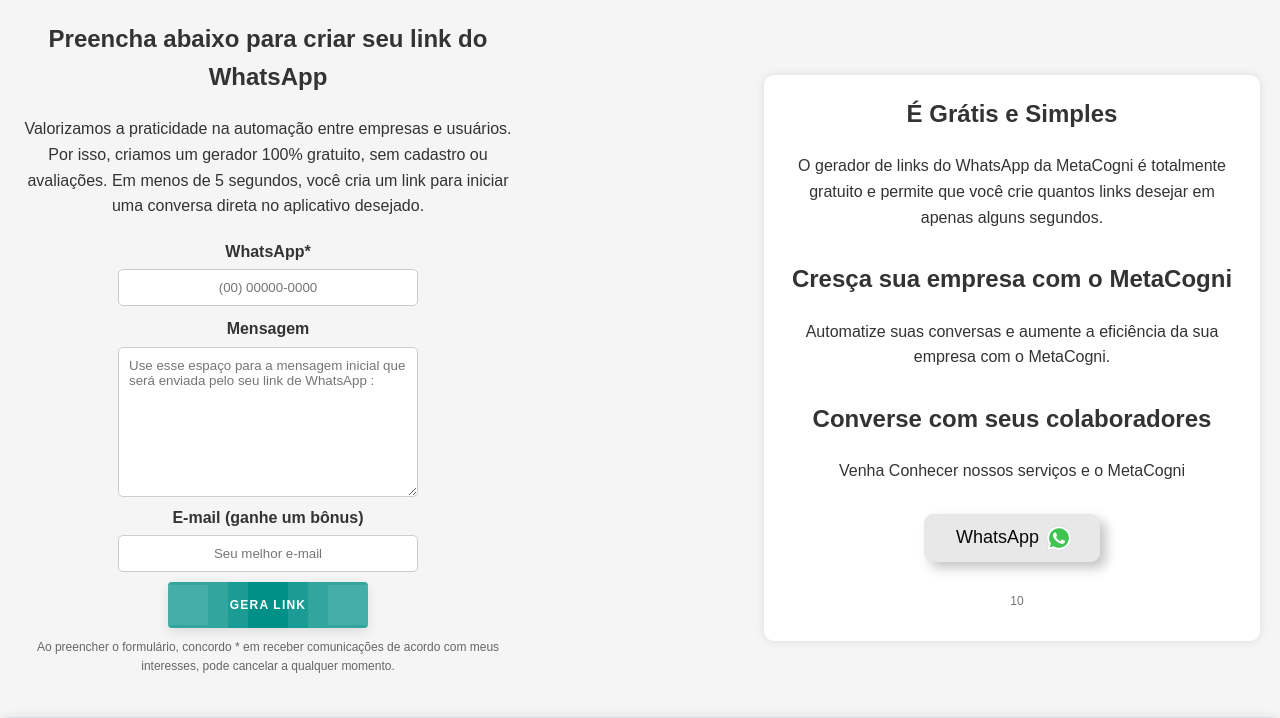
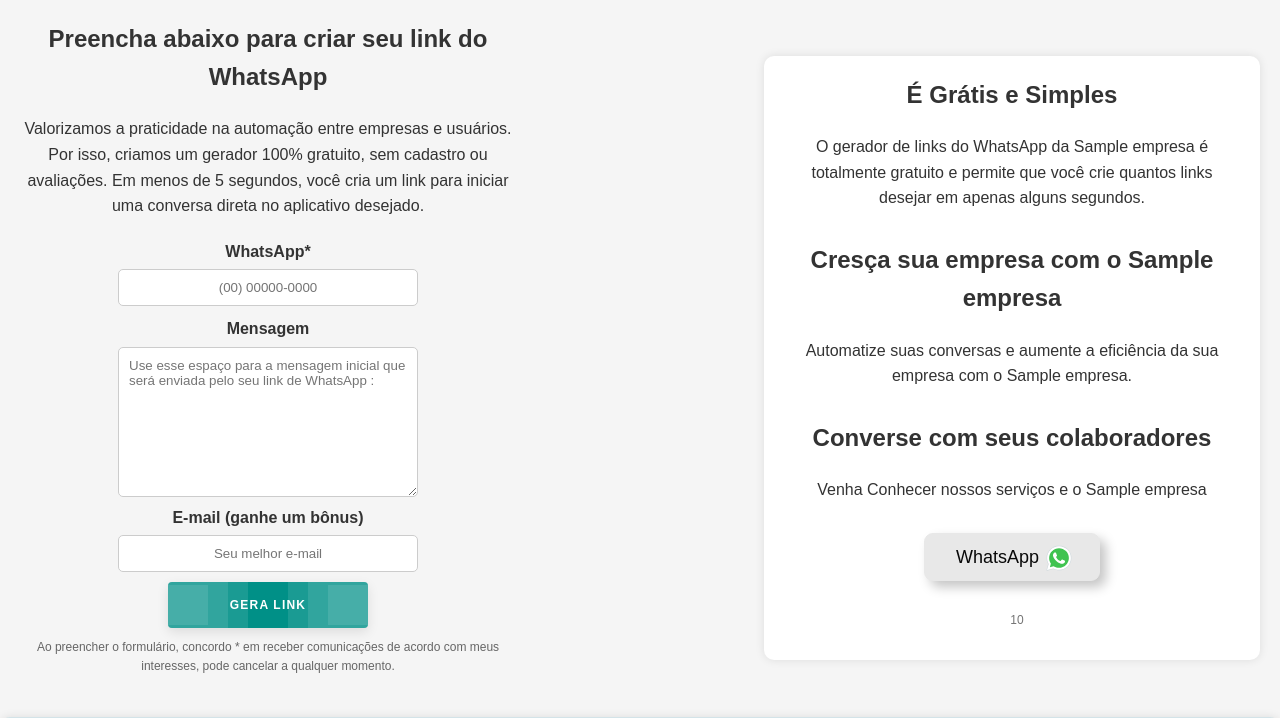
Before and after one commit to lgluiz1/MetaCogni, a Flask app: template templates/gerado_whats.html in a window 1280 px wide. Shown: the part 88-806 px from the top of the page. Run offline with Flask 3, Linux system fonts and the light colour scheme; the template is opened without the code that fills it: most values are stand-ins (such as "Sample title", 1, 10 or a date in 2020).

Commit message:
Implementaçoes de paginas e diveras funcionalidades do sistema

```diff
--- a/app.py
+++ b/app.py
@@ -2,7 +2,7 @@
 import json
 
 app = Flask(__name__)
-
+empresa = 'Metacogni'
 # Carrega o contador do arquivo JSON
 def load_contador():
     try:
@@ -17,8 +17,8 @@
 def index():
     global contador
     contador = load_contador()
-    contador_valor = f'A MetaCogni ja gerou mais de {contador} links'
-    return render_template('gerado_whats.html' , contador_valor=contador_valor)
+    contador_valor = f'A {empresa} ja gerou mais de {contador} links'
+    return render_template('gerado_whats.html' , contador_valor=contador_valor , empresa=empresa)
 
 @app.route('/submit', methods=['POST'])
 def submit():
@@ -44,12 +44,22 @@
         json.dump(contador, f)
 
     # Renderiza a página com o link gerado
-    return render_template('gerado_whats_gerado.html', link_whatsapp=link_whatsapp )
+    return render_template('gerado_whats_gerado.html', link_whatsapp=link_whatsapp , empresa=empresa)
 
 @app.route('/sobre')
 def sobre():
-    return render_template('sobre.html')
+    return render_template('sobre.html' , empresa=empresa)
 
 @app.route('/inovacao')
 def inovacao():
-    return render_template('inovacao.html')
+    return render_template('inovacao.html' , empresa=empresa)
+
+@app.route('/chat', methods=['POST'])
+def chat():
+    user_message = request.form['message']
+    response_message = "Estou aqui para ajudar!"
+    return {'response': response_message}
+
+@app.route('/mensagem')
+def mensagem():
+    return render_template('chat.html' , empresa=empresa)
--- a/templates/base.html
+++ b/templates/base.html
@@ -6,6 +6,8 @@
     <link rel="stylesheet" href="../static/css_static/styler.css">
     <link rel="stylesheet" href="../static/pages/styler.css">
     <link rel="stylesheet" href="../static/responsive/styler.css">
+    <script async src="https://pagead2.googlesyndication.com/pagead/js/adsbygoogle.js?client=ca-pub-7247575882138556"
+     crossorigin="anonymous"></script>
     <title>{% block title %}Título Padrão{% endblock %}</title>
     <!-- Outras tags do head comuns -->
 </head>
--- a/templates/gerado_whats.html
+++ b/templates/gerado_whats.html
@@ -32,15 +32,15 @@
     <div class="grid_1">
       <div class="conteiner_1">
         <h1>É Grátis e Simples</h1>
-        <p>O gerador de links do WhatsApp da MetaCogni é totalmente gratuito e permite que você crie quantos links desejar em apenas alguns segundos.</p>
+        <p>O gerador de links do WhatsApp da {{empresa}} é totalmente gratuito e permite que você crie quantos links desejar em apenas alguns segundos.</p>
       </div>
       <div class="conteiner_1">
-        <h1>Cresça sua empresa com o MetaCogni</h1>
-        <p>Automatize suas conversas e aumente a eficiência da sua empresa com o MetaCogni.</p>
+        <h1>Cresça sua empresa com o {{empresa}}</h1>
+        <p>Automatize suas conversas e aumente a eficiência da sua empresa com o {{empresa}}.</p>
       </div>
       <div class="conteiner_1">
         <h1>Converse com seus colaboradores</h1>
-        <p>Venha Conhecer nossos serviços e o MetaCogni</p>
+        <p>Venha Conhecer nossos serviços e o {{empresa}}</p>
       </div>
 <button class="button2">
     WhatsApp
```
Also changed, not shown: static/chat.js (added, +14 -0 lines), templates/chat.html (added, +11 -0 lines).
